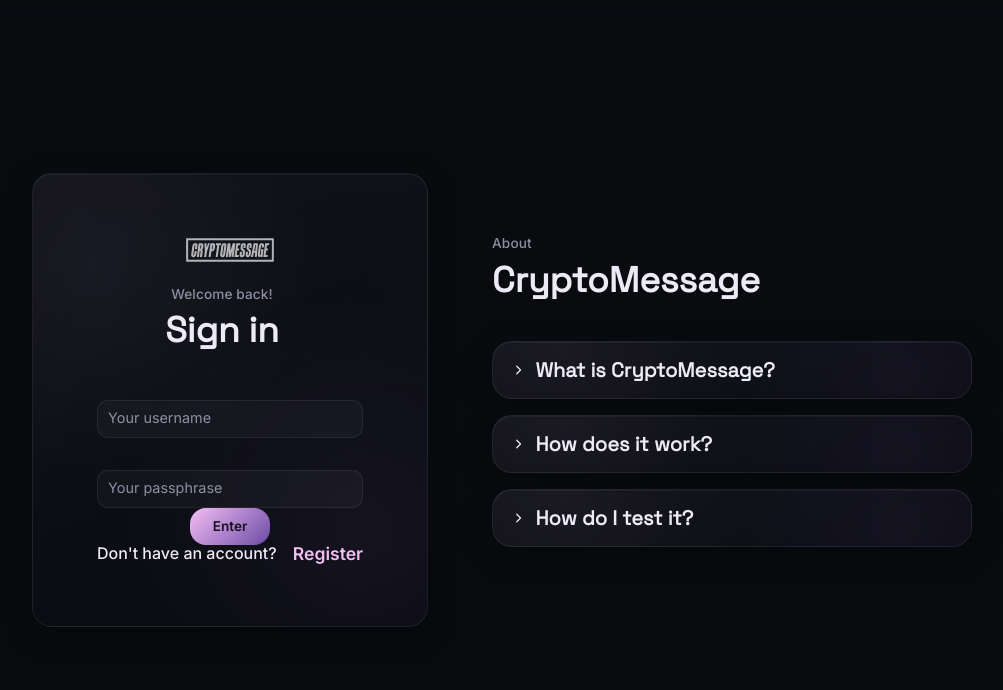
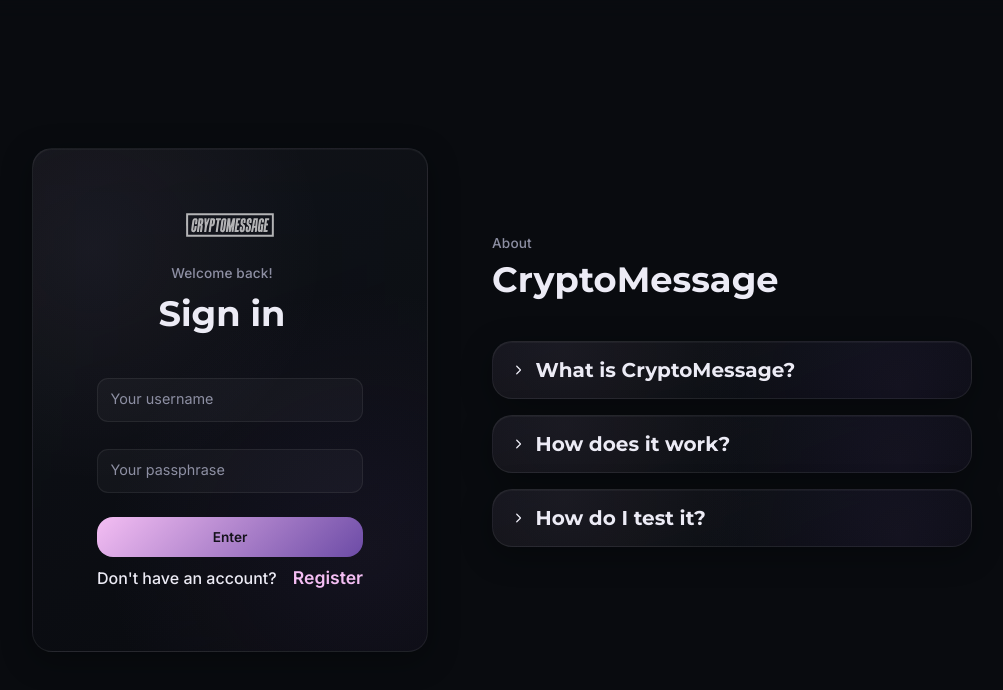
Before and after one commit to camilo6castell/cryptomessage-client, a React (Vite) app: page /login in a window 1280 px wide. Shown: the top 690 px of the page, without its empty margins (138-1141 px from the left). Built offline with nearby package versions, Linux system fonts and the light colour scheme; no server answers; what jdenticon would draw is missing.

Commit message:
ui form refactor

```diff
--- a/package.json
+++ b/package.json
@@ -13,7 +13,7 @@
   "dependencies": {
     "@fontsource/inter": "^5.2.8",
     "@fontsource/jetbrains-mono": "^5.2.8",
-    "@fontsource/space-grotesk": "^5.2.10",
+    "@fontsource/montserrat": "^5.3.0",
     "@stomp/stompjs": "^7.0.0",
     "@swc/core": "^1.15.43",
     "jdenticon": "^3.3.0",
--- a/src/app/containers/ChatListContainer.tsx
+++ b/src/app/containers/ChatListContainer.tsx
@@ -1,11 +1,9 @@
 import { ReactElement } from 'react';
 import { ChatList } from '../ui/components/chatlist/ChatList';
 import { useLoadChats } from '../core/hooks/useLoadChats';
-import { useLoadMessages } from '../core/hooks/useLoadMessages';
 
 export const ChatListContainer = (): ReactElement => {
   const { chatList, loadingChats, errorLoadingChats } = useLoadChats();
-  void useLoadMessages();
   return (
     <ChatList
       chatList={chatList}
--- a/src/app/core/state/reducer.ts
+++ b/src/app/core/state/reducer.ts
@@ -129,7 +129,9 @@
   [Actions.SetMessages]: (
     state: IAppState,
     payload: { chatId: number; messages: IMessage[] }
-  ): IAppState => ({
+  ): IAppState => {
+    const isActive = state.app.selectedChatId === payload.chatId;
+    return {
       ...state,
       user: {
         ...state.user,
@@ -138,13 +140,20 @@
             ? {
                 ...chat,
                 messages: payload.messages,
-              lastMessage:
-                payload.messages[payload.messages.length - 1] ?? null,
+                lastMessage: (() => {
+                  const last =
+                    payload.messages[payload.messages.length - 1] ?? null;
+                  if (last && isActive) {
+                    return { ...last, isRead: true };
+                  }
+                  return last;
+                })(),
               }
             : chat
         ),
       },
-  }),
+    };
+  },
   [Actions.AddMessage]: (state: IAppState, payload: IMessage): IAppState => ({
     ...state,
     user: {
--- a/src/app/ui/components/chatlist/pieces/ChatWindow.tsx
+++ b/src/app/ui/components/chatlist/pieces/ChatWindow.tsx
@@ -36,7 +36,10 @@
 
     if (!hasUnread) return;
 
-    void markAsRead(chat.chatId);
+    // Fire-and-forget: local state is already optimistic (SetMessages
+    // marks lastMessage as read for the active chat), so we just need
+    // to persist the read status on the server.
+    markAsRead(chat.chatId).catch(console.error);
   }, [chat.chatId, messages, state.user.userId]);
 
   /* ================= AUTO SCROLL ================= */
--- a/src/app/ui/components/contactlist/ContactList.tsx
+++ b/src/app/ui/components/contactlist/ContactList.tsx
@@ -66,7 +66,7 @@
 
   ${darkGlassEffect}
   border-radius: 0;
-  border-left: none;
+  border-left: 1px solid ${({ theme }) => theme.surface.borderSubtle};
 
   .contact-list__header {
     width: 100%;
@@ -90,7 +90,7 @@
   }
 
   .list {
-    padding: 0.4rem 0.6rem 0.6rem;
+    padding: 0.5rem 0.75rem 0.75rem;
     width: 100%;
   }
 `;
--- a/src/app/ui/components/contactlist/pieces/ContactItem.tsx
+++ b/src/app/ui/components/contactlist/pieces/ContactItem.tsx
@@ -84,24 +84,29 @@
   align-items: center;
   gap: 0.75rem;
 
-  padding: 0.65rem 0.75rem;
-  margin-bottom: 0.4rem;
-  border-radius: 0.85rem;
+  padding: 0.7rem 0.85rem;
+  margin-bottom: 0.35rem;
+  border-radius: 0.7rem;
+  border: 1px solid ${({ theme }) => theme.surface.borderSubtle};
+  background: ${({ theme }) =>
+    theme.mode === 'dark' ? 'rgba(255,255,255,0.02)' : 'rgba(0,0,0,0.01)'};
   cursor: pointer;
 
   transition:
     background-color 0.15s ${({ theme }) => theme.animation.easing.default},
-    box-shadow 0.15s ${({ theme }) => theme.animation.easing.default};
+    box-shadow 0.15s ${({ theme }) => theme.animation.easing.default},
+    border-color 0.15s ${({ theme }) => theme.animation.easing.default};
 
   &:hover {
     background-color: ${({ theme }) => theme.surface.interactiveHover};
+    border-color: ${({ theme }) => theme.color.highlightTint10};
     box-shadow: ${({ theme }) => theme.shadow.sm};
   }
 
   .contact-info {
     display: flex;
     flex-direction: column;
-    gap: 0.4rem;
+    gap: 0.45rem;
     flex: 1;
     min-width: 0;
   }
--- a/src/app/ui/components/welcome/Form.tsx
+++ b/src/app/ui/components/welcome/Form.tsx
@@ -88,10 +88,19 @@
     ${({ theme }) => theme.animation.easing.default} both;
 
   z-index: 1;
+
+  gap: 0.25rem;
+
+  button[type='submit'] {
+    margin-top: 1.25rem;
+    width: 100%;
+  }
+
   .aux-link-container {
     display: flex;
     justify-content: center;
     align-items: center;
+    margin-top: 0.5rem;
   }
   span {
     padding-right: 1rem;
--- a/src/app/ui/components/welcome/pieces/FormInput.tsx
+++ b/src/app/ui/components/welcome/pieces/FormInput.tsx
@@ -44,7 +44,7 @@
 const StyledFormInput = styled(GenericContainer)`
   align-items: flex-start;
   position: relative;
-  padding: 2rem 0 0;
+  padding: 1.4rem 0 0;
 
   .form__field {
     font-family: inherit;
@@ -54,8 +54,9 @@
     outline: 0;
     font-size: ${({ theme }) => theme.typography.fontSize.md};
     color: ${({ theme }) => theme.surface.textPrimary};
-    padding: 0.6rem 0.7rem;
-    background: ${({ theme }) => (theme.mode === 'dark' ? 'rgba(255,255,255,0.03)' : 'transparent')};
+    padding: 0.8rem 0.85rem;
+    background: ${({ theme }) =>
+      theme.mode === 'dark' ? 'rgba(255,255,255,0.03)' : 'transparent'};
     transition:
       border-color 0.2s ${({ theme }) => theme.animation.easing.default},
       box-shadow 0.2s ${({ theme }) => theme.animation.easing.default};
@@ -69,8 +70,8 @@
   .form__field:placeholder-shown ~ .form__label {
     font-size: ${({ theme }) => theme.typography.fontSize.md};
     cursor: text;
-    top: 2.7rem;
-    padding-left: 0.7rem;
+    top: 2.3rem;
+    padding-left: 0.85rem;
     color: ${({ theme }): string => theme.surface.textMuted};
     font-weight: 400;
   }
@@ -79,7 +80,7 @@
   .form__field:focus ~ .form__label,
   .form__field:not(:placeholder-shown) ~ .form__label {
     position: absolute;
-    top: 0.8rem;
+    top: 0.5rem;
     display: block;
     transition: 0.2s;
     font-size: ${({ theme }) => theme.typography.fontSize.sm};
--- a/src/app/ui/elements/Button.tsx
+++ b/src/app/ui/elements/Button.tsx
@@ -101,7 +101,7 @@
 const StyledButton = styled.button<{
   $variant: 'primary' | 'secondary' | 'danger' | 'ghost';
 }>`
-  padding: 0.65rem 1.4rem;
+  padding: 0.75rem 1.6rem;
   border: none;
   border-radius: 1rem;
 
--- a/src/app/ui/styles/config/Themes.tsx
+++ b/src/app/ui/styles/config/Themes.tsx
@@ -21,7 +21,7 @@
 
 export const fontConfig: FontConfig = {
   mainFontFamily: "'Inter', sans-serif",
-  displayFontFamily: "'Space Grotesk', sans-serif",
+  displayFontFamily: "'Montserrat', sans-serif",
   monoFontFamily: "'JetBrains Mono', monospace",
   mainFontWeight: 450,
 };
--- a/src/app/ui/styles/index.tsx
+++ b/src/app/ui/styles/index.tsx
@@ -9,8 +9,8 @@
 import '@fontsource/inter/latin-400.css';
 import '@fontsource/inter/latin-500.css';
 import '@fontsource/inter/latin-600.css';
-import '@fontsource/space-grotesk/latin-500.css';
-import '@fontsource/space-grotesk/latin-700.css';
+import '@fontsource/montserrat/latin-500.css';
+import '@fontsource/montserrat/latin-700.css';
 import '@fontsource/jetbrains-mono/latin-400.css';
 import '@fontsource/jetbrains-mono/latin-500.css';
 
```
Also changed, not shown: 1 other file (tests, documents, lock files or other folders). Lines whose indentation alone changed are shown as unchanged.
